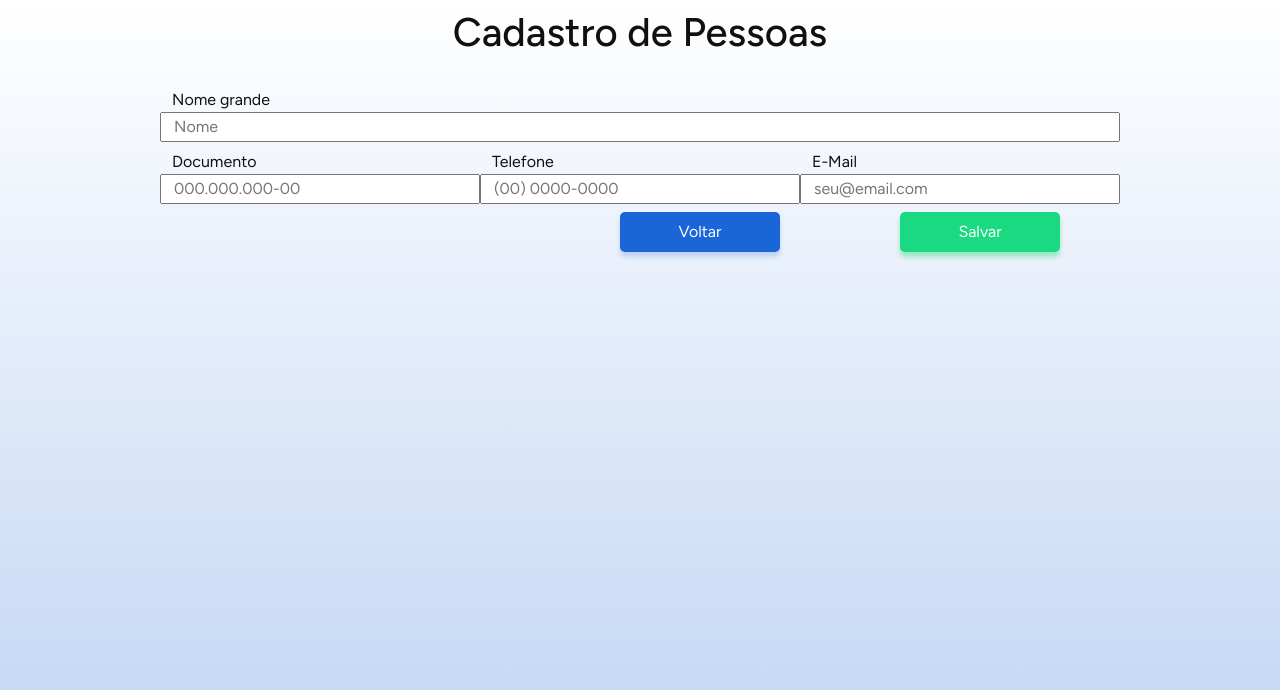
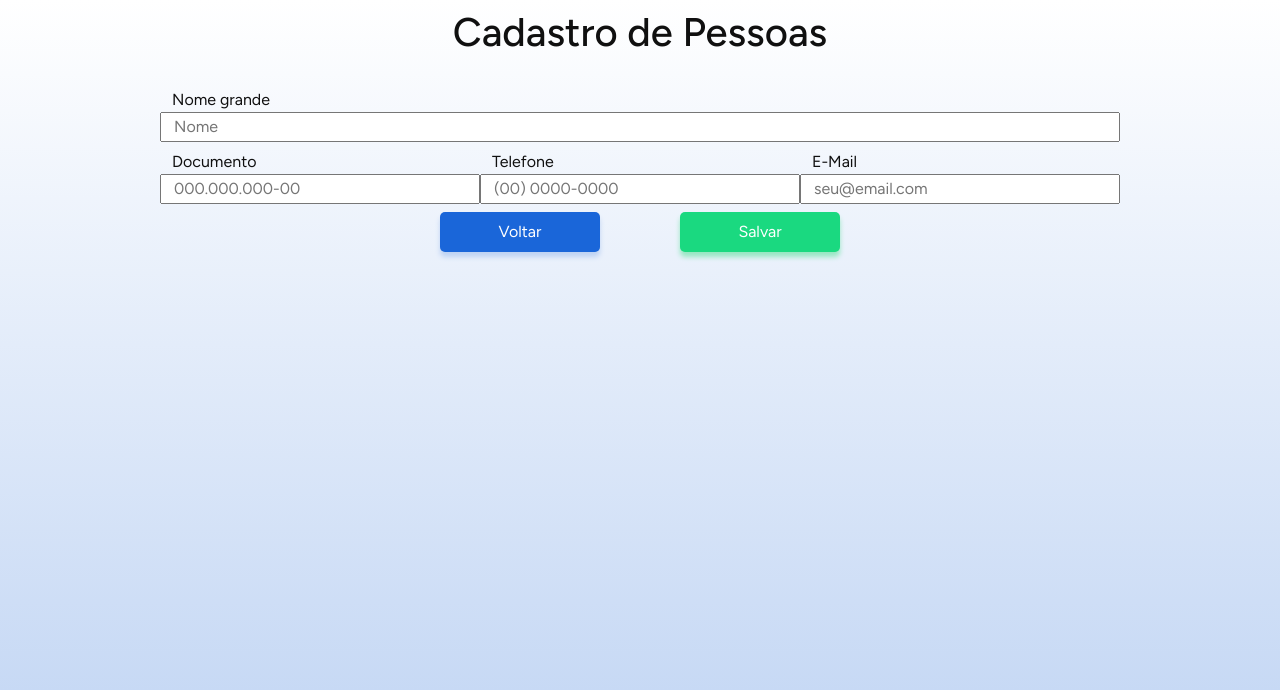
Before and after one commit to GSacata/cadastropessoas, a Vue app in the folder frontend/: page /registry in a window 1280 px wide. Both pictures are taken after a click on the element "Nova pessoa". Shown: the top 690 px of the page. Built offline with nearby package versions, Linux system fonts and the light colour scheme; no server answers; a web font is replaced by a local one.

Commit message:
Enhancing button laayout for new registers

```diff
--- a/frontend/src/components/Registry.vue
+++ b/frontend/src/components/Registry.vue
@@ -43,13 +43,19 @@
                 <input type="text" placeholder="(00) 0000-0000" name="phone" class="col-4 reg-phone">
                 <input type="text" placeholder="seu@email.com" name="email" class="col-4 reg-email">
             </div>
-            <div class="row my-2 mx-2">
+            <div v-if="isEdit" class="row my-2 mx-2">
                 <div class="col-5 opacity-50">
-                    <small v-show="isEdit">Última atualização: <span class="reg-lastup"></span></small>
+                    <small >Última atualização: <span class="reg-lastup"></span></small>
                 </div>
                 <p class="col-2 mx-auto text-center btn-like btn-like-neutral" @click="navToList()">Voltar</p>
                 <p class="col-2 mx-auto text-center btn-like btn-like-confirm" @click="saveRegistry()">Salvar</p>
                 <p v-show="isEdit" class="col-2 mx-auto text-center btn-like btn-like-alert" @click="showModal(this.$route.params.uuid)">Deletar</p>
+            </div>
+            <div v-else class="row my-2 mx-2">
+                <span class="col-3"></span>
+                <p class="col-2 mx-auto text-center btn-like btn-like-neutral" @click="navToList()">Voltar</p>
+                <p class="col-2 mx-auto text-center btn-like btn-like-confirm" @click="saveRegistry()">Salvar</p>
+                <span class="col-3"></span>
             </div>
         </div>
     </div>
```
